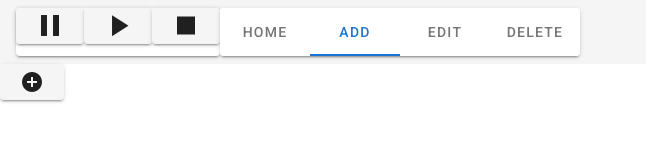
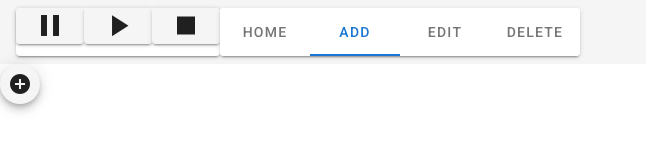
Before and after one commit to duncantaylor85/metronome_app, a Vue app: page / in a window 1280 px wide. Both pictures are taken after a click on the tab "ADD". Shown: the top 160 px of the page, without its empty margins (0-646 px from the left). Built offline with nearby package versions, Linux system fonts and the light colour scheme.

Commit message:
Refactored music rendering into component MusicRendering

```diff
--- a/src/components/MusicRendering.vue
+++ b/src/components/MusicRendering.vue
@@ -1,8 +1,12 @@
 <template>
     <div class="music-renderer">
-        <v-btn v-if="barCount == 0"
-            ><v-icon @click="displayAddBarsDialog"
-              >mdi-plus-circle</v-icon
+        <v-row class="d-flex flex-wrap">
+
+            <v-btn small
+                    fab
+                    v-if="barCount == 0 && subButtonStatus.noBarsBehaviour"
+                ><v-icon @click="subButtonStatus.noBarsBehaviour"
+                >{{ subButtonStatus.icon }}</v-icon
                 ></v-btn
             >
             <v-img
@@ -21,13 +25,14 @@
                 <v-btn
                     small
                     fab
-                v-if="menuData.subButtonStatus.visibility"
-                @click="menuData.subButtonStatus.executeFunction(bar)"
-                ><v-icon>{{ menuData.subButtonStatus.icon }}</v-icon></v-btn
+                    v-if="subButtonStatus.visibility"
+                    @click="subButtonStatus.executeFunction(bar)"
+                    ><v-icon>{{ subButtonStatus.icon }}</v-icon></v-btn
                 >
                 <v-spacer></v-spacer>
                 </div>
             </v-img>
+          </v-row>
     </div>
 </template>
 <script>
@@ -51,6 +56,7 @@ export default {
     barCount: function() {
       return getters.getBarCount();
     },
-  }
+  },
+  props: ["subButtonStatus"]
 }
 </script>
--- a/src/views/Home.vue
+++ b/src/views/Home.vue
@@ -6,15 +6,6 @@
           <v-btn><v-icon large>mdi-pause</v-icon></v-btn>
           <v-btn><v-icon large>mdi-play</v-icon></v-btn>
           <v-btn><v-icon large>mdi-stop</v-icon></v-btn>
-
-          <!-- <v-btn
-
-            v-for="mode in menuButtonModes"
-            :key="mode"
-            @click="selectMode(mode)"
-          >
-            {{ menuData.menuButtons[mode].label }}
-          </v-btn> -->
         </v-card>
         <v-card>
           <v-tabs>
@@ -30,37 +21,7 @@
     </v-app-bar>
     <v-content>
       <v-container fluid>
-        <v-row class="d-flex flex-wrap">
-          <MusicRendering />
-          <!-- <v-btn v-if="barCount == 0"
-            ><v-icon @click="displayAddBarsDialog"
-              >mdi-plus-circle</v-icon
-            ></v-btn
-          >
-          <v-img
-            v-for="(bar, index) in barCount"
-            :key="index"
-            class="mb-7"
-            max-width="177"
-            src="@/assets/singlebar.jpg"
-            ><p class="ml-1 my-0 font-weight-bold">
-              {{ getTimeSigNumeratorOf(bar) }}
-            </p>
-            <p class="ml-1 my-0 font-weight-bold">
-              {{ getTimeSigDenominatorOf(bar) }}
-            </p>
-            <div class="d-flex">
-              <v-btn
-                small
-                fab
-                v-if="menuData.subButtonStatus.visibility"
-                @click="menuData.subButtonStatus.executeFunction(bar)"
-                ><v-icon>{{ menuData.subButtonStatus.icon }}</v-icon></v-btn
-              >
-              <v-spacer></v-spacer>
-            </div>
-          </v-img> -->
-        </v-row>
+        <MusicRendering :subButtonStatus="menuData.subButtonStatus" />
         <v-row justify="center">
           <v-dialog v-model="addBarsData.dialog" max-width="400">
             <v-card>
@@ -151,23 +112,23 @@ export default {
     },
 
     selectMode(mode) {
-      this.menuData.subButtonStatus = this.menuData.menuButtons[
-        mode
-      ].subButtonStatus;
+      this.menuData.subButtonStatus = this.menuData.menuButtons[mode].subButtonStatus;
     },
 
-    assignSubButtonStatus(visibility, icon, executeFunction) {
+    assignSubButtonStatus(visibility, icon, executeFunction, noBarsBehaviour) {
       return {
         visibility,
         icon,
         executeFunction,
+        noBarsBehaviour // null for no behaviour and don't draw a button; otherwise use the standard icon with the given behaviour
       };
     },
     initialiseMenuButtons(
       label,
       mode,
       subButtonIcon,
-      subButtonExecuteFunction
+      subButtonExecuteFunction,
+      subButtonNoBarsBehaviour
     ) {
       return {
         label,
@@ -175,7 +136,8 @@ export default {
         subButtonStatus: this.assignSubButtonStatus(
           subButtonIcon !== "",
           subButtonIcon,
-          subButtonExecuteFunction
+          subButtonExecuteFunction,
+          subButtonNoBarsBehaviour
         ),
       };
     },
@@ -186,19 +148,21 @@ export default {
       // note: (barNumber) => this.addBar(barNumber)    is equivalent to    this.addBar
       // so if we want we can reduce those to just direct references, e.g.
       //  this.initialiseMenuButtons("Add", "add", "mdi-plus-circle", this.addBar),
-      this.initialiseMenuButtons("Home", "home", "", (barNumber) => {}),
+      this.initialiseMenuButtons("Home", "home", "", (barNumber) => {}, null),
       this.initialiseMenuButtons(
         "Add",
         "add",
         "mdi-plus-circle",
+        this.displayAddBarsDialog,
         this.displayAddBarsDialog
       ),
-      this.initialiseMenuButtons("Edit", "edit", "mdi-pencil", this.editBar),
+      this.initialiseMenuButtons("Edit", "edit", "mdi-pencil", this.editBar, null),
       this.initialiseMenuButtons(
         "Delete",
         "delete",
         "mdi-minus-circle",
-        this.deleteBar
+        this.deleteBar,
+        null
       ),
     ];
 
```
Lines whose indentation alone changed are shown as unchanged.
